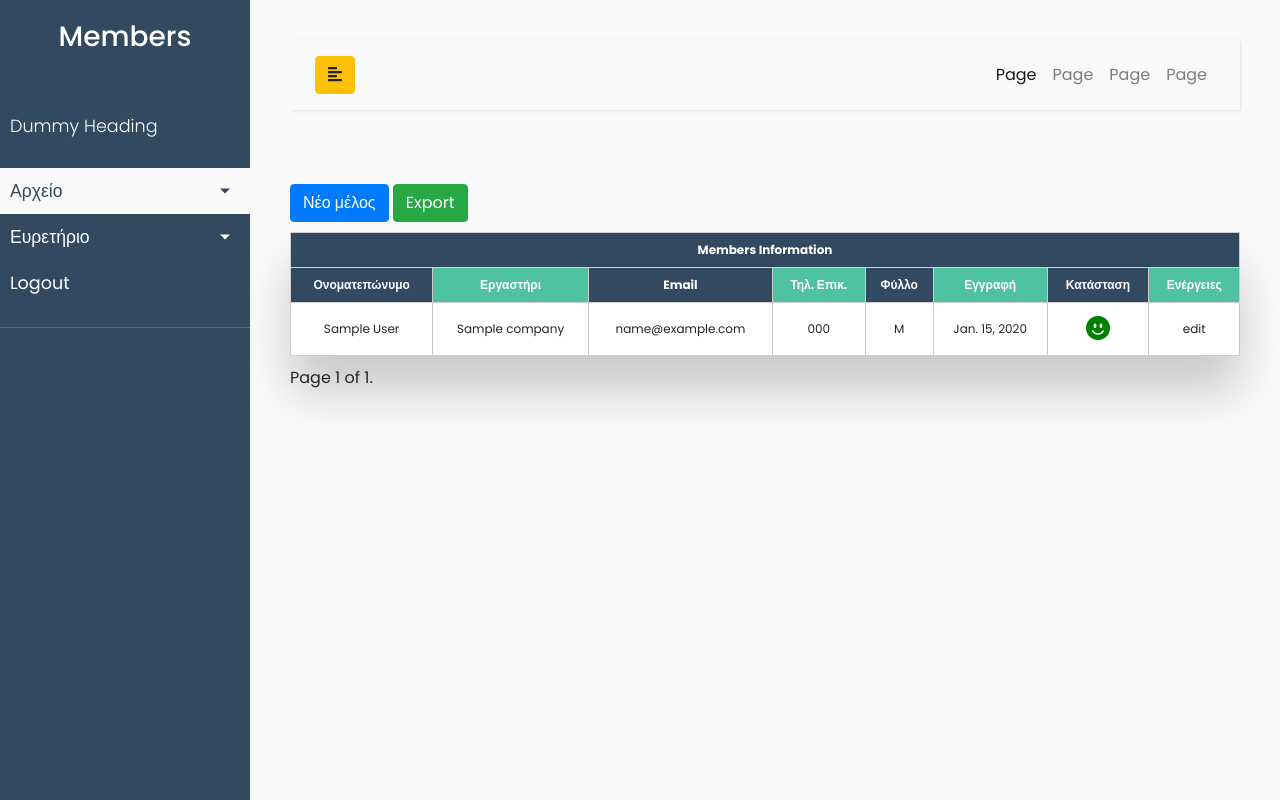
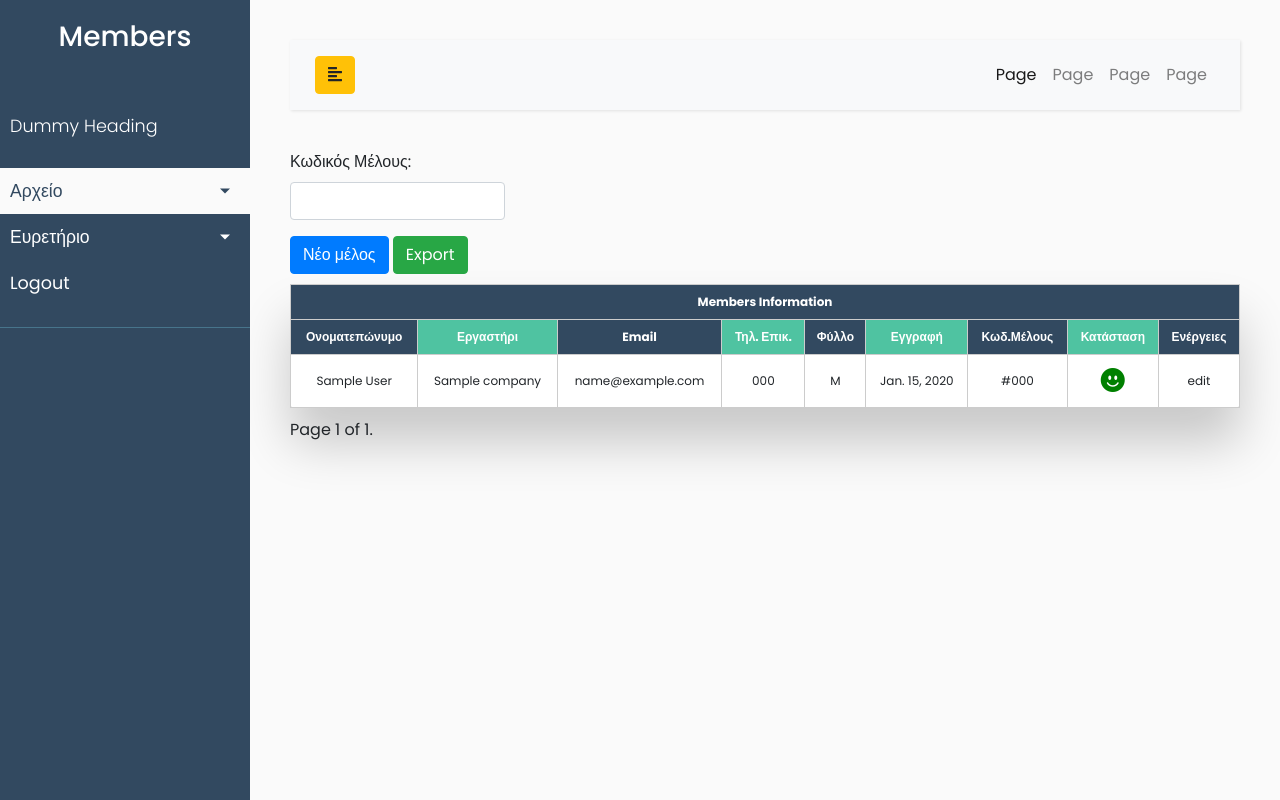
Before and after one commit to kostisvit/Members, a Django app: page /members/ in a window 1280 px wide. Run offline with Django 4.2, Linux system fonts and the light colour scheme; a user stored in the database is signed in; tables that the repository leaves empty hold one stand-in row (values such as "Sample post"); some libraries are stand-ins or nearby versions.

Commit message:
subscripton filter

```diff
--- a/apps/members/admin.py
+++ b/apps/members/admin.py
@@ -17,6 +17,7 @@ class SubscriptionModelAdmin(admin.ModelAdmin):
 
 class CourseModelAdmin(admin.ModelAdmin):
     list_display = ("title","description","is_online","created_at","updated_at")
+    list_display_links = ("title","description",)
 
 admin.site.register(Member,MemberModelAdmin)
 admin.site.register(Subscription,SubscriptionModelAdmin)
--- a/apps/members/filters.py
+++ b/apps/members/filters.py
@@ -1,32 +1,25 @@
 import django_filters
-#from .models import Member
+from .models import Member, Subscription
 
-# class MemberFilter(django_filters.FilterSet):
-#     last_name = django_filters.CharFilter(lookup_expr='icontains',label="Επώνυμο")
-#     email = django_filters.CharFilter(lookup_expr='icontains',label="Email")
-#     phone_number = django_filters.CharFilter(lookup_expr='icontains',label="Τηλέφωνο")
-#     active = django_filters.ChoiceFilter(
-#         choices=[(True, 'Online'), (False, 'Offline')],
-#         empty_label='Any',
-#         label='Status'
-#     )
-#     class Meta:
-#         model = Member
-#         fields = {
-#             'city': ['icontains'],
-#             'email': ['icontains'],
-#             'phone_number': ['icontains'],
-#         }
+class MemberFilter(django_filters.FilterSet):
+    membership_number = django_filters.CharFilter(lookup_expr='icontains',label="Κωδικός Μέλους")
+
+    class Meta:
+        model = Member
+        fields = {
+            'membership_number': ['icontains'],
+
+        }
 
 
-# class SubscriptionFilter(django_filters.FilterSet):
-#     start_date = django_filters.NumberFilter(lookup_expr='year', label='Έτος')
-#     active = django_filters.ChoiceFilter(
-#         choices=[(True, 'Online'), (False, 'Offline')],
-#         empty_label='Any',
-#         label='Status'
-#     )
+class SubscriptionFilter(django_filters.FilterSet):
+    start_date = django_filters.NumberFilter(lookup_expr='year', label='Έτος')
+    is_online = django_filters.ChoiceFilter(
+        choices=[(True, 'Online'), (False, 'Offline')],
+        empty_label='Any',
+        label='Status'
+    )
 
-#     class Meta:
-#         model = Subscription
-#         fields = ['start_date']
+    class Meta:
+        model = Subscription
+        fields = ['start_date']
--- a/apps/members/views.py
+++ b/apps/members/views.py
@@ -3,7 +3,7 @@ import logging
 from django.contrib.auth.mixins import LoginRequiredMixin
 from django_filters.views import FilterView
 from .models import Member, Subscription
-#from .filters import MemberFilter,SubscriptionFilter
+from .filters import SubscriptionFilter, MemberFilter
 from .export import Export_data
 from django.views.generic.edit import UpdateView
 from django.urls import reverse_lazy
@@ -17,7 +17,7 @@ class MemberListView(LoginRequiredMixin,FilterView):
     model = Member
     template_name = 'app/member.html'
     context_object_name = 'members'
-    #filterset_class = MemberFilter
+    filterset_class = MemberFilter
     paginate_by = 10
 
     def get_queryset(self):
@@ -46,8 +46,8 @@ class MemberUpdateView(UpdateView):
 # Subscription list
 class SubscriptionListView(LoginRequiredMixin, FilterView):
     model = Subscription
-    fields = '__all__'
-    #filterset_class = SubscriptionFilter
+    #fields = '__all__'
+    filterset_class = SubscriptionFilter
     template_name = 'app/subscription.html'
     context_object_name = 'subscriptions'
     paginate_by = 10
--- a/static/js/filter-active.js
+++ b/static/js/filter-active.js
@@ -1,6 +1,6 @@
 // Get the form and the select element
 const form = document.getElementById('filter-form');
-const select = form.querySelector('select[name="active"]');
+const select = form.querySelector('select[name="is_online"]');
 
 // Add an event listener to the select element to submit the form on change
 select.addEventListener('change', function() {
--- a/templates/app/member.html
+++ b/templates/app/member.html
@@ -11,20 +11,8 @@
   <div class="well">
     <div class="row">
       <div class="form-group col-sm-4 col-md-3">
-        {{ filter.form.last_name.label_tag }}
-        {% render_field filter.form.last_name class="form-control" %}
-      </div>
-      <div class="form-group col-sm-4 col-md-3">
-        {{ filter.form.email.label_tag }}
-        {% render_field filter.form.email class="form-control" %}
-      </div>
-      <div class="form-group col-sm-4 col-md-3">
-        {{ filter.form.phone_number.label_tag }}
-        {% render_field filter.form.phone_number class="form-control" %}
-      </div>
-      <div class="form-group col-sm-4 col-md-3">
-        {{ filter.form.active.label_tag }}
-        {% render_field filter.form.active class="form-control" %}
+        {{ filter.form.membership_number.label_tag }}
+        {% render_field filter.form.membership_number class="form-control" %}
       </div>
       <div class="form-group col-sm-4 col-md-2">
         <button type="submit" class="btn btn-warning btn-dm" style="position: absolute; top:50%; visibility: hidden;">
@@ -45,7 +33,7 @@
 <table class="responsive-table" id="sortableTable">
     <thead>
       <tr>
-        <th colspan="8">Members Information</th>
+        <th colspan="9">Members Information</th>
       </tr>
       <tr>
         <th>Ονοματεπώνυμο</th>
@@ -54,6 +42,7 @@
         <th>Τηλ. Επικ.</th>
         <th>Φύλλο</th>
         <th>Εγγραφή</th>
+        <th>Κωδ.Μέλους</th>
         <th>Κατάσταση</th>
         <th>Ενέργειες</th>
       </tr>
@@ -67,6 +56,7 @@
             <td data-label="Τηλ. Επικ.">{{ member.user.phone_number }}</td>
             <td data-label="Φύλλο">{{ member.user.gender }}</td>
             <td data-label="Εγγραφή">{{ member.user.membership_date }}</td>
+            <td data-label="Κωδ.Μέλους">#{{ member.membership_number }}</td>
             {% if member.user.is_active == True %}
             <td data-label="Κατάσταση"><i class="bi bi-emoji-smile-fill" style="color: green; font-size: 2em;"></i></td>
             {% else %}
```
Also changed, not shown: templates/app/subscription.html (+8 -3 lines), 1 other file.
